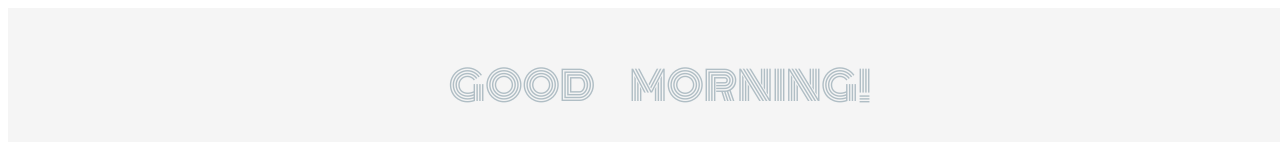
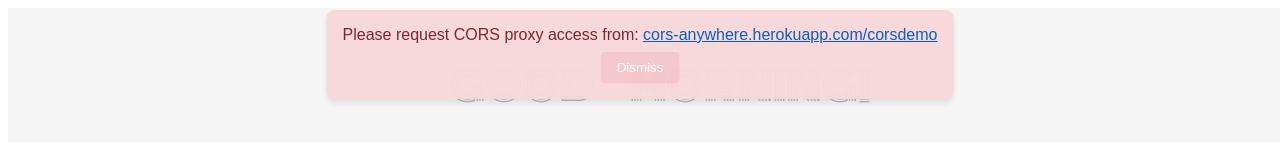
Before and after one commit to hengziying/React-Morning-Dashboard, a React (Create React App) app: page / in a window 1280 px wide. Shown: the top 142 px of the page. Built offline with nearby package versions, Linux system fonts and the light colour scheme; no server answers.

Commit message:
update app

```diff
--- a/src/App.js
+++ b/src/App.js
@@ -1,11 +1,10 @@
+import React, { useEffect, useState } from "react";
 import Dashboard from "./component/Dashboard";
 import LayoutForm from "./component/LayoutForm";
 import UrlForm from "./component/UrlForm";
-import React, { useEffect, useState } from "react";
 import FeedList from "./component/FeedList";
 
 export default function App() {
-  //retrieve urls, columns, and rows from local storage
   const savedUrls = JSON.parse(localStorage.getItem("urls")) || [
     {
       urlLink: "https://rss.nytimes.com/services/xml/rss/nyt/HomePage.xml",
@@ -23,8 +22,8 @@
   const [Urls, setUrls] = useState(savedUrls);
   const [columns, setColumns] = useState(savedColumns);
   const [rows, setRows] = useState(savedRows);
+  const [showProxyAlert, setShowProxyAlert] = useState(false);
 
-  //save columns, row, and urls to local storage when they change
   useEffect(() => {
     localStorage.setItem("columns", JSON.stringify(columns));
     localStorage.setItem("rows", JSON.stringify(rows));
@@ -33,6 +32,14 @@
   useEffect(() => {
     localStorage.setItem("urls", JSON.stringify(Urls));
   }, [Urls]);
+
+  useEffect(() => {
+    const hasShownAlert = sessionStorage.getItem("proxyAlertShown");
+    if (!hasShownAlert) {
+      setShowProxyAlert(true);
+      sessionStorage.setItem("proxyAlertShown", "true");
+    }
+  }, []);
 
   function handleAddUrl(newUrl) {
     setUrls((prevUrl) => [...prevUrl, newUrl]);
@@ -60,6 +67,26 @@
 
   return (
     <div className="dashboard">
+      {showProxyAlert && (
+        <div className="proxy-alert">
+          <p>
+            Please request CORS proxy access from:{" "}
+            <a
+              href="https://cors-anywhere.herokuapp.com/corsdemo"
+              target="_blank"
+              rel="noopener noreferrer"
+            >
+              cors-anywhere.herokuapp.com/corsdemo
+            </a>
+          </p>
+          <button
+            className="dismiss-button"
+            onClick={() => setShowProxyAlert(false)}
+          >
+            Dismiss
+          </button>
+        </div>
+      )}
       <Dashboard />
       <UrlForm urls={Urls} onAddUrl={handleAddUrl} />
       <LayoutForm
--- a/src/index.css
+++ b/src/index.css
@@ -221,3 +221,43 @@
   font-family: "Arial", sans-serif;
   font-size: 14px;
 }
+
+.proxy-alert {
+  position: fixed;
+  top: 10px;
+  left: 50%;
+  transform: translateX(-50%);
+  background: #f8d7da;
+  color: #721c24;
+  padding: 16px;
+  z-index: 1000;
+  max-width: 80%;
+  box-shadow: 0 4px 6px rgba(0, 0, 0, 0.1);
+  border-radius: 8px;
+  text-align: center;
+  pointer-events: none; /* Ensures the alert does not block interactions */
+  opacity: 0.95;
+}
+
+.proxy-alert p {
+  margin: 0;
+}
+
+.proxy-alert a {
+  color: #0056b3;
+  text-decoration: underline;
+}
+
+.dismiss-button {
+  margin-top: 8px;
+  padding: 8px 16px;
+  background: #f5c6cb;
+  border: none;
+  border-radius: 4px;
+  cursor: pointer;
+  pointer-events: auto; /* Enables interaction only with the button */
+}
+
+.dismiss-button:hover {
+  background: #f1b0b7;
+}
```
